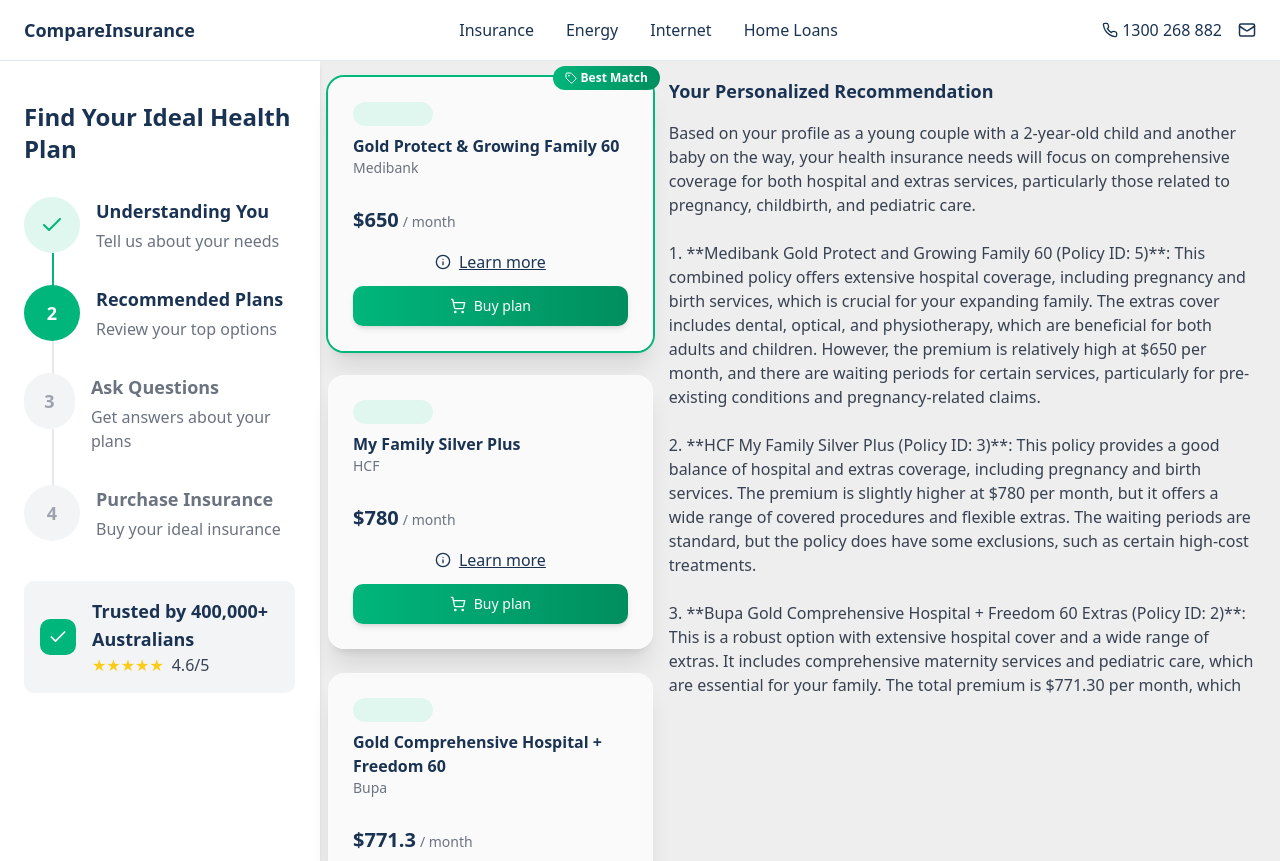
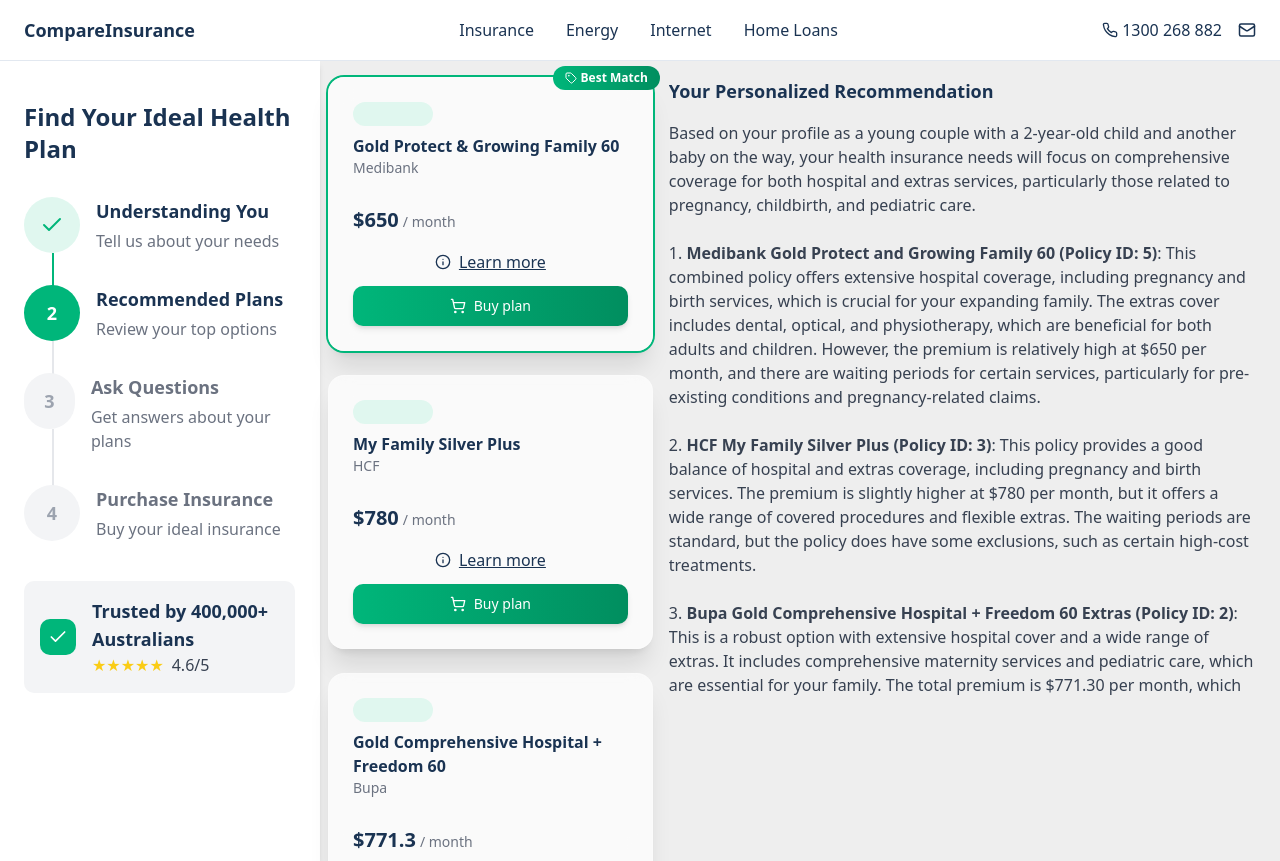
Before and after one commit to gayathrikasi-everest/compare-insurance, a React (Vite) app: page /recommended-plans in a window 1280 px wide. Built offline with nearby package versions, Linux system fonts and the light colour scheme.

Commit message:
Fix: **RecommendationExplanation** layout
Refactor the layout of the **RecommendationExplanation** component to improve the display of the recommendation text.

```diff
--- a/src/components/RecommendationExplanation.tsx
+++ b/src/components/RecommendationExplanation.tsx
@@ -7,12 +7,31 @@ interface RecommendationExplanationProps {
 }
 
 const RecommendationExplanation: React.FC<RecommendationExplanationProps> = ({ recommendationText }) => {
+  // Function to format text with asterisks as bold
+  const formatTextWithBold = (text: string) => {
+    // Split the text by the bold marker pattern **text**
+    const parts = text.split(/(\*\*.*?\*\*)/g);
+
+    return parts.map((part, index) => {
+      // Check if this part is wrapped in ** markers
+      if (part.startsWith('**') && part.endsWith('**')) {
+        // Remove the ** markers and wrap the content in a <strong> tag
+        const boldText = part.substring(2, part.length - 2);
+        return <strong key={index}>{boldText}</strong>;
+      }
+      // Return regular text
+      return part;
+    });
+  };
+
   return (
     <div className="h-full">
       <ScrollArea className="h-[calc(100vh-180px)]">
         <div className="pr-4">
           <h3 className="text-lg font-bold text-cc-blue mb-4">Your Personalized Recommendation</h3>
-          <p className="text-gray-700 whitespace-pre-line">{recommendationText}</p>
+          <p className="text-gray-700 whitespace-pre-line">
+            {formatTextWithBold(recommendationText)}
+          </p>
         </div>
       </ScrollArea>
     </div>
```
